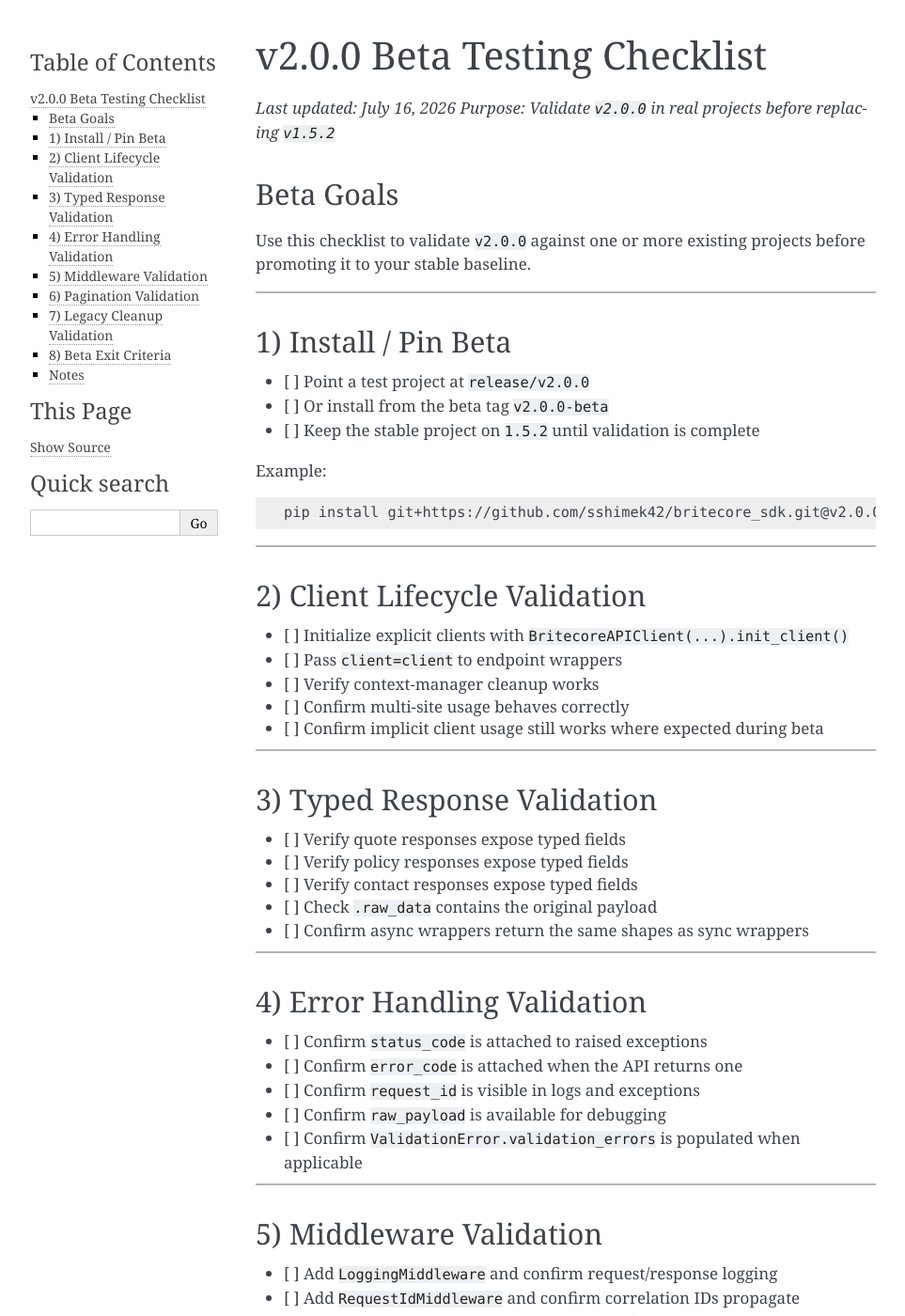
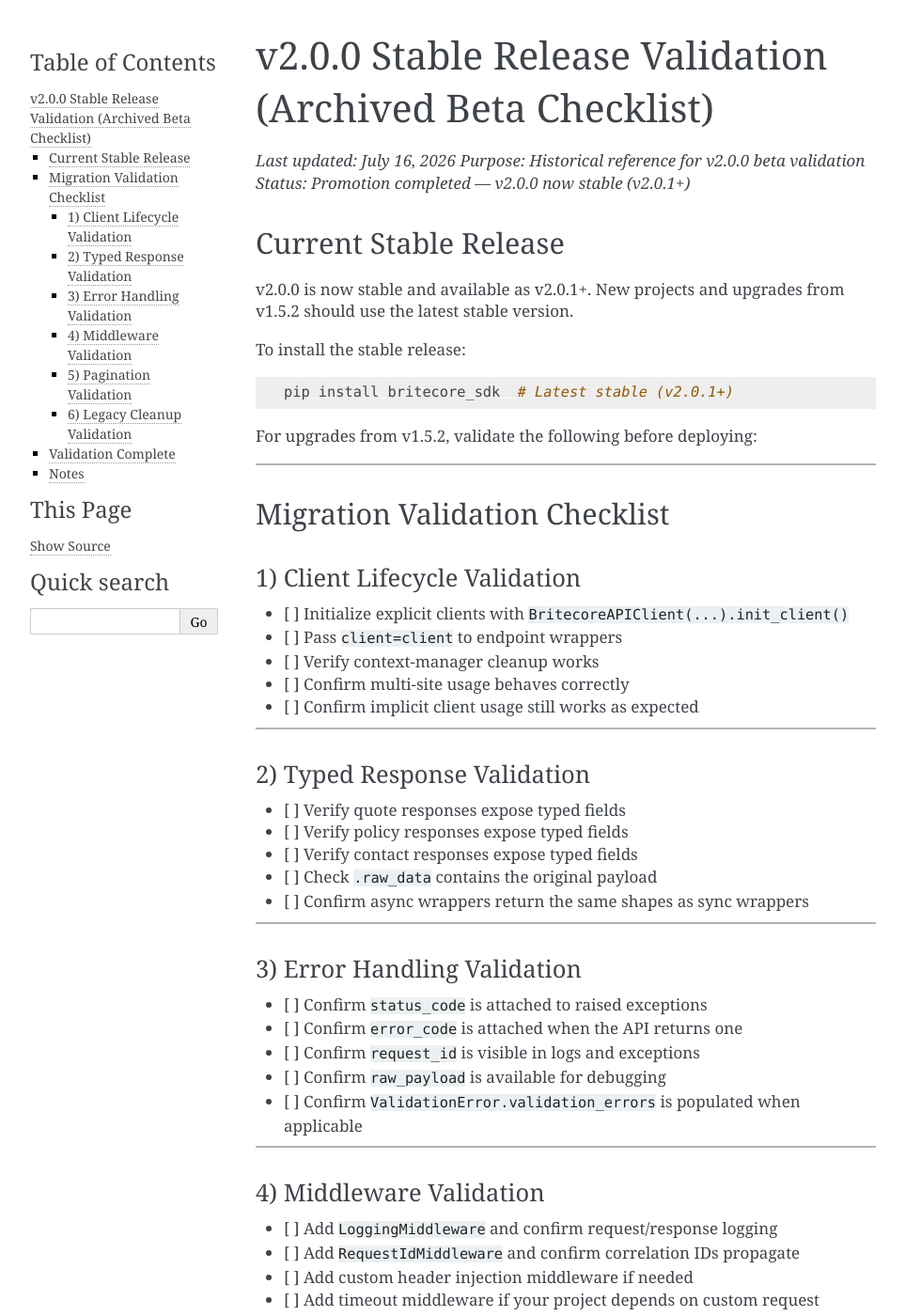
Before and after one commit to sshimek42/britecore_sdk, a Sphinx documentation site: the page built from docs/migrations/V2.0.0-BETA-CHECKLIST.md, in a window 1280 px wide and 1400 px high. Shown: the whole window at 94% size, without its empty margins (148-1111 px from the left). Built offline with Sphinx 7.4.7, drawn with Linux system fonts in a browser that asks for light colours; some of the changed text lies outside the part shown.

Commit message:
Remove beta references from documentation — v2.0.0 now stable (v2.0.1+)

````diff
--- a/docs/migrations/V2.0.0-BETA-CHECKLIST.md
+++ b/docs/migrations/V2.0.0-BETA-CHECKLIST.md
@@ -1,39 +1,36 @@
-# v2.0.0 Beta Testing Checklist
+# v2.0.0 Stable Release Validation (Archived Beta Checklist)
 
 *Last updated: July 16, 2026*
-*Purpose: Validate `v2.0.0` in real projects before replacing `v1.5.2`*
+*Purpose: Historical reference for v2.0.0 beta validation*
+*Status: Promotion completed — v2.0.0 now stable (v2.0.1+)*
 
-## Beta Goals
+## Current Stable Release
 
-Use this checklist to validate `v2.0.0` against one or more existing projects before promoting it to your stable baseline.
+v2.0.0 is now stable and available as v2.0.1+. New projects and upgrades from v1.5.2 should use the latest stable version.
+
+To install the stable release:
+
+```bash
+pip install britecore_sdk  # Latest stable (v2.0.1+)
+```
+
+For upgrades from v1.5.2, validate the following before deploying:
 
 ---
 
-## 1) Install / Pin Beta
+## Migration Validation Checklist
 
-- [ ] Point a test project at `release/v2.0.0`
-- [ ] Or install from the beta tag `v2.0.0-beta`
-- [ ] Keep the stable project on `1.5.2` until validation is complete
-
-Example:
-
-```bash
-pip install git+https://github.com/sshimek42/britecore_sdk.git@v2.0.0-beta
-```
-
----
-
-## 2) Client Lifecycle Validation
+### 1) Client Lifecycle Validation
 
 - [ ] Initialize explicit clients with `BritecoreAPIClient(...).init_client()`
 - [ ] Pass `client=client` to endpoint wrappers
 - [ ] Verify context-manager cleanup works
 - [ ] Confirm multi-site usage behaves correctly
-- [ ] Confirm implicit client usage still works where expected during beta
+- [ ] Confirm implicit client usage still works as expected
 
 ---
 
-## 3) Typed Response Validation
+### 2) Typed Response Validation
 
 - [ ] Verify quote responses expose typed fields
 - [ ] Verify policy responses expose typed fields
@@ -53,7 +50,7 @@ pip install git+https://github.com/sshimek42/britecore_sdk.git@v2.0.0-beta
 
 ---
 
-## 5) Middleware Validation
+### 4) Middleware Validation
 
 - [ ] Add `LoggingMiddleware` and confirm request/response logging
 - [ ] Add `RequestIdMiddleware` and confirm correlation IDs propagate
@@ -73,7 +70,7 @@ pip install git+https://github.com/sshimek42/britecore_sdk.git@v2.0.0-beta
 
 ---
 
-## 7) Legacy Cleanup Validation
+### 6) Legacy Cleanup Validation
 
 - [ ] Search for imports from `britecore_sdk.classes`
 - [ ] Replace legacy import paths with `models`, `validators`, or `api.responses`
@@ -82,20 +79,20 @@ pip install git+https://github.com/sshimek42/britecore_sdk.git@v2.0.0-beta
 
 ---
 
-## 8) Beta Exit Criteria
+## Validation Complete
 
-You can promote from beta to stable when:
+Once your test suite passes and the team approves the migration:
 
-- [ ] Your test suite passes on `v2.0.0`
+- [ ] Your test suite passes on v2.0.0
 - [ ] Production-like test projects behave as expected
 - [ ] No blocking regressions remain
 - [ ] The team approves the migration plan
-- [ ] You are ready to replace `1.5.2`
+- [ ] You are ready to replace v1.5.2
 
 ---
 
 ## Notes
 
-- Keep `1.5.2` installed in at least one stable project while validating the beta.
-- Report missing coverage, regressions, or edge cases before promoting to stable.
-- Beta feedback should focus on workflow correctness, response typing, and error metadata.
+- Keep v1.5.2 installed in at least one stable project as a rollback fallback.
+- Report any missing coverage, regressions, or edge cases to the team.
+- For questions, refer to the comprehensive migration guides in `docs/migrations/`.
````
Also changed, not shown: other parts of docs/migrations/V2.0.0-BETA-CHECKLIST.md (+2 -2 lines), README.md (+1 -3 lines), V2-PROGRESS-REPORT.md (+3 -3 lines), docs/migrations/V2.0.0-COMPLETE-MIGRATION.md (+11 -11 lines), docs/migrations/V2.0.0-STABLE-PROMOTION-CHECKLIST.md (+3 -2 lines).
